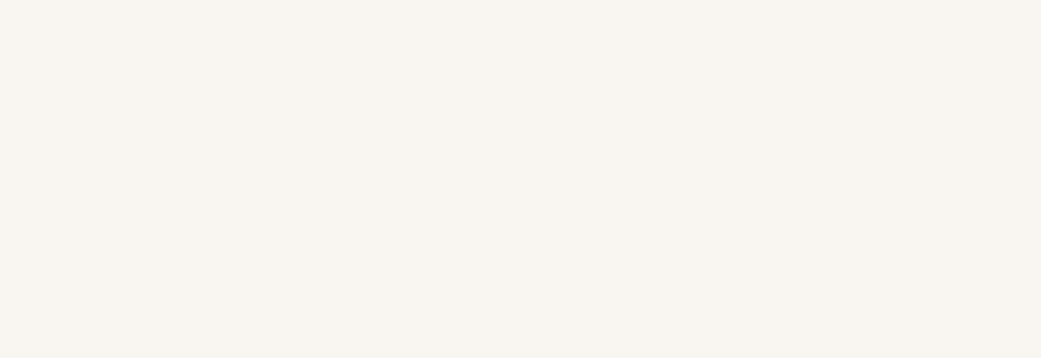
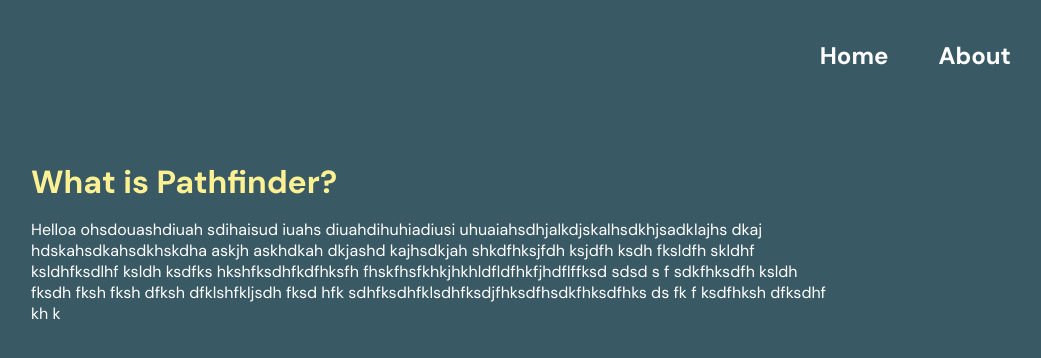
Before and after one commit to jamesmwu/Pathfinder, a React (Create React App) app in the folder frontend/: page /about in a window 1280 px wide. Before the commit this address had no page. Shown: the top 358 px of the page, without its empty margins (209-1250 px from the left). Built offline with nearby package versions, Linux system fonts and the light colour scheme.

Commit message:
Added navbar with about page

```diff
--- a/frontend/src/App.js
+++ b/frontend/src/App.js
@@ -2,15 +2,19 @@ import { Routes, Route, Navigate } from "react-router-dom";
 import LoginPage from "./pages/LoginPage";
 import RegisterPage from "./pages/RegisterPage";
 import HomePage from "./pages/HomePage";
+import LandingNavbar from "./components/LandingNavbar";
 import { AuthContext } from "./context/AuthContext";
 import { useContext } from "react";
+import AboutPage from "./pages/AboutPage";
 
 function App() {
   const { user } = useContext(AuthContext);
 
   return (
     <div className="App">
+      {!user && <LandingNavbar />}
       <Routes>
+        <Route path="/about" element={<AboutPage />} />
         <Route path="/" element={user ? <HomePage /> : <LoginPage />} />
         <Route
           path="/login"
--- /dev/null
+++ b/frontend/src/components/LandingNavbar.js
@@ -0,0 +1,16 @@
+import React from "react";
+import { NavLink } from "react-router-dom";
+import '../styles/landingNavbar.css';
+
+export default function LandingNavbar() {
+    return (
+        <div className="landingNav">
+            <NavLink to="/" className="landingNavButton">
+                Home
+            </NavLink>
+            <NavLink to="/about" className="landingNavButton">
+                About
+            </NavLink>
+        </div>
+    );
+}
--- /dev/null
+++ b/frontend/src/pages/AboutPage.js
@@ -0,0 +1,13 @@
+import React from "react";
+import '../styles/aboutPage.css';
+
+export default function AboutPage() {
+    return (
+        <div className="about">
+            <div className="aboutInfo">
+                <h1>What is Pathfinder?</h1>
+                <p>Helloa ohsdouashdiuah sdihaisud iuahs diuahdihuhiadiusi uhuaiahsdhjalkdjskalhsdkhjsadklajhs dkaj hdskahsdkahsdkhskdha askjh askhdkah dkjashd kajhsdkjah  shkdfhksjfdh ksjdfh ksdh fksldfh skldhf ksldhfksdlhf ksldh ksdfks hkshfksdhfkdfhksfh fhskfhsfkhkjhkhldfldfhkfjhdflffksd sdsd  s f sdkfhksdfh ksldh fksdh fksh fksh dfksh dfklshfkljsdh fksd hfk sdhfksdhfklsdhfksdjfhksdfhsdkfhksdfhks  ds fk f ksdfhksh dfksdhf kh k</p>
+            </div>
+        </div>
+    );
+}
--- /dev/null
+++ b/frontend/src/styles/aboutPage.css
@@ -0,0 +1,19 @@
+.about {
+	background-color: var(--color-blue);
+	height: 100vh;
+	color: white;
+	padding-top: 40px;
+	display: flex;
+	flex-direction: column;
+	align-items: center;
+}
+
+.aboutInfo {
+	text-align: left;
+	max-width: 800px;
+	margin-top: 50px;
+}
+
+.aboutInfo h1 {
+	color: var(--color-yellow);
+}
--- a/frontend/src/styles/index.css
+++ b/frontend/src/styles/index.css
@@ -3,6 +3,10 @@
 
 * {
 	font-family: 'DM Sans';
+}
+
+#root {
+	height: 100%;
 }
 
 :root {
@@ -28,14 +32,23 @@
 	--color-blue-green-shaded: rgb(78, 145, 109, 0.8);
 }
 
+html {
+	height: 100%;
+	width: 100%;
+	margin: 0;
+	padding: 0;
+}
+
 body {
-	margin: 0;
 	font-family: -apple-system, BlinkMacSystemFont, 'Segoe UI', 'Roboto', 'Oxygen',
 		'Ubuntu', 'Cantarell', 'Fira Sans', 'Droid Sans', 'Helvetica Neue',
 		sans-serif;
 	-webkit-font-smoothing: antialiased;
 	-moz-osx-font-smoothing: grayscale;
-	background-color: var(--color-cream);
+	/* height: 100%; */
+	margin: 0;
+	padding: 0;
+	overflow: hidden;
 }
 
 code {
@@ -45,6 +58,13 @@ code {
 
 .App {
 	text-align: center;
+	box-sizing: border-box;
+	height: 100%;
+	width: 100%;
+}
+
+h1 {
+	margin: 0; /* Remove the default top margin */
 }
 
 /* Baseline styling for links and buttons */
--- /dev/null
+++ b/frontend/src/styles/landingNavbar.css
@@ -0,0 +1,52 @@
+.landingNav {
+	display: flex;
+	justify-content: flex-end;
+	padding: 40px 60px 0px;
+	background-color: var(--color-blue);
+}
+
+.landingNavButton {
+	background-color: transparent;
+	font-size: x-large;
+	font-weight: bold;
+	margin-left: 50px;
+	cursor: pointer;
+	position: relative;
+	color: white;
+}
+
+.landingNavButton::before {
+	content: '';
+	position: absolute;
+	bottom: -5px;
+	left: 0;
+	width: 0;
+	height: 2px;
+	background-color: var(--color-yellow);
+	transition: width 0.3s ease-in-out;
+}
+
+.landingNavButton:hover::before {
+	width: 100%;
+}
+
+.landingNavButton:hover {
+	color: var(--color-yellow);
+	transition: color 0.3s ease-in-out;
+}
+
+.landingNavButton:link {
+	text-decoration: none;
+}
+
+.landingNavButton:visited {
+	text-decoration: none;
+}
+
+.landingNavButton:hover {
+	text-decoration: none;
+}
+
+.landingNavButton:active {
+	text-decoration: none;
+}
--- a/frontend/src/styles/loginPage.css
+++ b/frontend/src/styles/loginPage.css
@@ -1,6 +1,6 @@
 .login {
-	width: 100vw;
-	height: 100vh;
+	width: 100%;
+	min-height: 100vh;
 	background-color: var(--color-blue);
 	display: flex;
 	align-items: center;
@@ -11,6 +11,7 @@
 	width: 70%;
 	height: fit-content;
 	display: flex;
+	margin-bottom: 140px;
 }
 
 .loginLeft {
```
